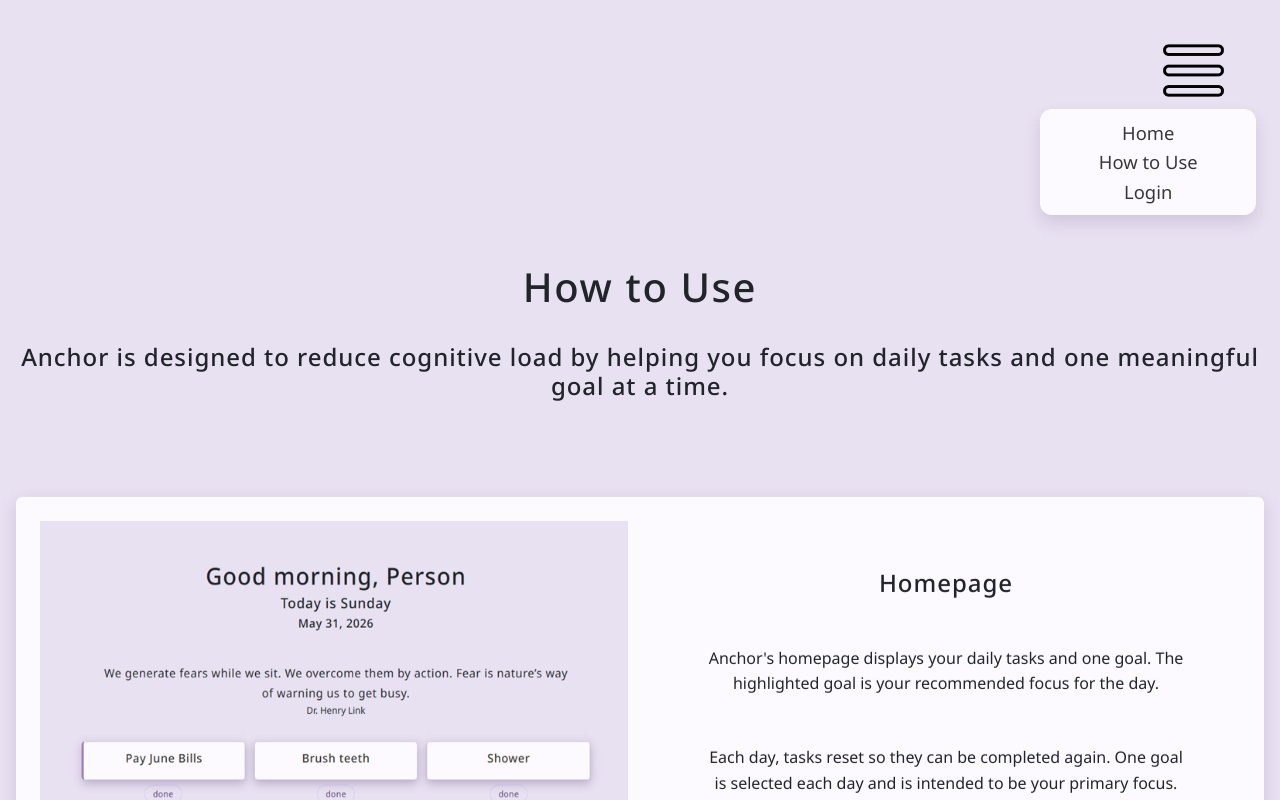
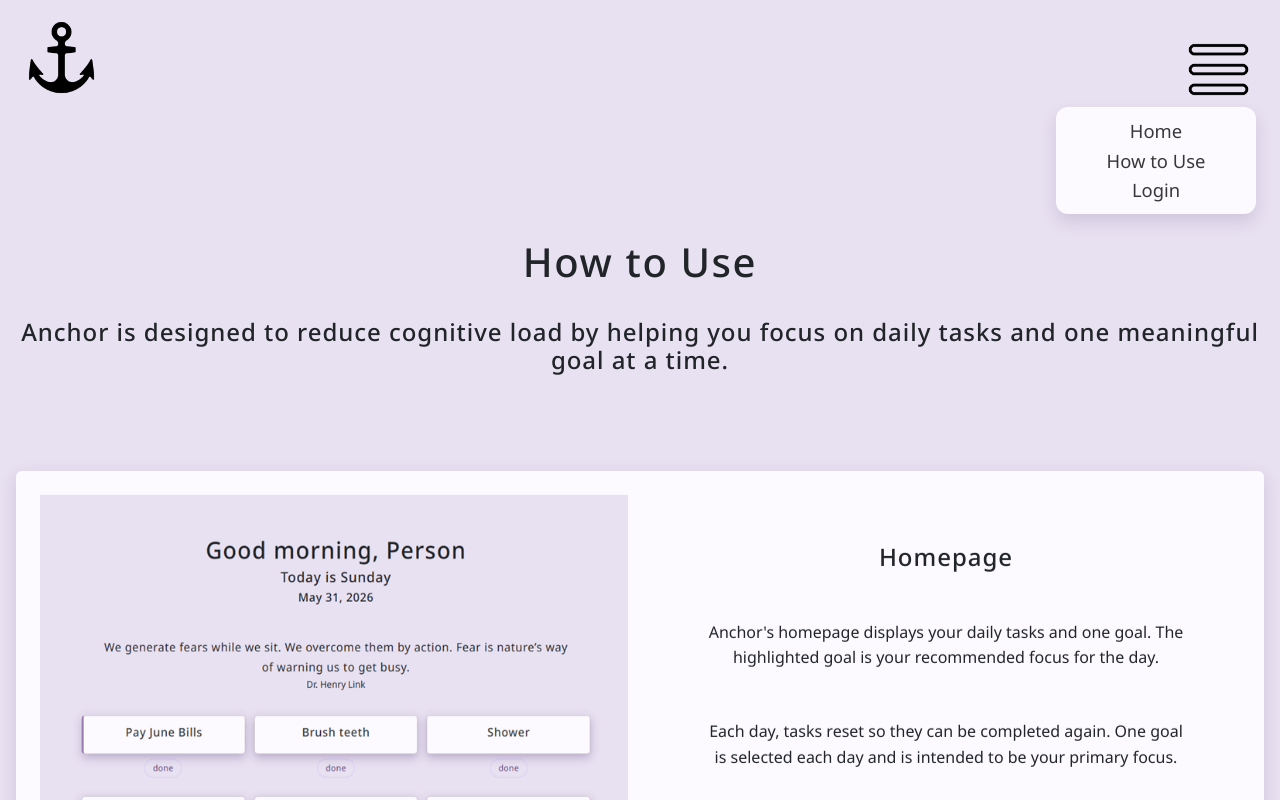
Before and after one commit to MBurtonshaw/anchor-client, a React (Create React App) app: page /how_to_use in a window 1280 px wide. Both pictures are taken after a click on the button "Toggle navigation". Shown: the top 800 px of the page. Built offline with nearby package versions, Linux system fonts and the light colour scheme.

Commit message:
(v6): refactored Collection into separate card components, added Anchor logo for home nav

```diff
--- a/src/components/Collection.js
+++ b/src/components/Collection.js
@@ -3,16 +3,15 @@
 import { useHomepage } from "../contexts/HomepageContext";
 import { useGoal } from "../contexts/GoalContext";
 import { useTask } from "../contexts/TaskContext";
-import { useWeekendTask } from "../contexts/WeekendTaskContext";
 import Loader from "../components/ui/Loader";
 import { toast } from "react-toastify";
 import { isCompletedToday } from "./utils/TaskUtils";
+import WeekendTaskCard from '../components/weekendTask/WeekendTaskCard';
 
 function Collection() {
   const { homepage, getHomepage, loading } = useHomepage();
   const { completeGoal } = useGoal();
   const { completeTask } = useTask();
-  const { completeWeekendTask } = useWeekendTask();
   const [savingId, setSavingId] = useState(null);
   const [lastToast, setLastToast] = useState(null);
 
@@ -75,14 +74,6 @@
     }
   };
 
-  const determineWeekendTaskClasses = (wTask) => {
-    if (isTaskFinished(wTask)) {
-      return "card";
-    } else {
-      return "card card--maintenance";
-    }
-  };
-
   const renderGoal = () => {
     if (!goal) return null;
 
@@ -127,48 +118,7 @@
     );
   };
 
-  const renderWeekendTask = () => {
-    if (!weekendTask) return null;
 
-    const finished = isTaskFinished(weekendTask);
-
-    return (
-      <div
-        className="single_todo col-12 col-md-6 col-xl-4"
-        key={`w${weekendTask.id}`}
-      >
-        <div className={determineWeekendTaskClasses(weekendTask)}>
-          <Link className="unmarked_link" to={`/weekend/${weekendTask.id}`}>
-            <div className={taskMapper(weekendTask)}>
-              <h5 className="card-title">{weekendTask.title}</h5>
-              <p className="card-subtitle">Weekend Task</p>
-            </div>
-          </Link>
-        </div>
-
-        {!finished && (
-          <button
-            className="done_button"
-            disabled={savingId === `weekend-${weekendTask.id}`}
-            onClick={async () => {
-              setSavingId(`weekend-${weekendTask.id}`);
-
-              try {
-                await completeWeekendTask(weekendTask.id);
-                toast.success(determineToast(encouragements));
-                await getHomepage();
-              } finally {
-                setSavingId(null);
-              }
-              navigate("/");
-            }}
-          >
-            {savingId === `weekend-${weekendTask.id}` ? "..." : "done"}
-          </button>
-        )}
-      </div>
-    );
-  };
 
   function isTaskFinished(task) {
     return isCompletedToday(task);
@@ -210,7 +160,10 @@
     });
 
     if (weekendTaskPlacement === "top") {
-      list.push(renderWeekendTask());
+      list.push(<WeekendTaskCard
+        key={`w${weekendTask.id}`}
+        weekendTask={weekendTask}
+    />);
     }
 
     if (goalPlacement === "top") {
@@ -256,7 +209,10 @@
     });
 
     if (weekendTaskPlacement === "bottom") {
-      list.push(renderWeekendTask());
+      list.push(<WeekendTaskCard
+        key={`w${weekendTask.id}`}
+        weekendTask={weekendTask}
+    />);
     }
 
     if (goalPlacement === "bottom") {
--- a/src/components/ui/Navbar.js
+++ b/src/components/ui/Navbar.js
@@ -14,10 +14,18 @@
   };
 
   return (
-    <div className="navbar_container mx-4 mt-2 text-end">
-      <nav className="navbar_container">
+    <div className="mx-4 mt-2">
+      <nav className="navbar_container text-center">
+
+        <div className="navbar_header">
+          <div className="anchor_logo_container">
+            <Link to="/" onClick={closeNavbar}>
+              <img className="anchor_logo" src="/anchor.png" alt="Anchor" />
+            </Link>
+          </div>
+
           <button
-          className="navbar-toggler navbar_dropdown text-end"
+            className="navbar-toggler navbar_dropdown"
             type="button"
             data-bs-toggle="collapse"
             data-bs-target="#navbarSupportedContent"
@@ -25,21 +33,21 @@
             aria-expanded="false"
             aria-label="Toggle navigation"
           >
-          <img
-            className="navbar_img"
-            src="/interface.png"
-            alt="menu"
-          />
+            <div className="navbar_img_container">
+              <img className="navbar_img" src="/interface.png" alt="menu" />
+            </div>
           </button>
+        </div>
 
         <div className="collapse navbar-collapse" id="navbarSupportedContent">
           <div className="navbar_bg">
-            <ul className="navbar-nav me-auto mb-2 mb-lg-0">
+            <ul className="navbar-nav mb-2 mb-lg-0">
               <li className="nav-item">
                 <Link className="nav_link" to="/" onClick={closeNavbar}>
                   Home
                 </Link>
               </li>
+
               {!user ? (
                 ""
               ) : (
@@ -83,20 +91,32 @@
               )}
 
               <li className="nav-item">
-                <Link className="nav_link" to="/how_to_use" onClick={closeNavbar}>
+                <Link
+                  className="nav_link"
+                  to="/how_to_use"
+                  onClick={closeNavbar}
+                >
                   How to Use
                 </Link>
               </li>
 
               {!user ? (
                 <li className="nav-item">
-                  <Link className="nav_link" to="/login" onClick={closeNavbar}>
+                  <Link
+                    className="nav_link"
+                    to="/login"
+                    onClick={closeNavbar}
+                  >
                     Login
                   </Link>
                 </li>
               ) : (
                 <li className="nav-item">
-                  <Link className="nav_link" to="/logout" onClick={closeNavbar}>
+                  <Link
+                    className="nav_link"
+                    to="/logout"
+                    onClick={closeNavbar}
+                  >
                     Logout
                   </Link>
                 </li>
@@ -104,6 +124,7 @@
             </ul>
           </div>
         </div>
+
       </nav>
     </div>
   );
--- /dev/null
+++ b/src/components/weekendTask/WeekendTaskCard.js
@@ -0,0 +1,72 @@
+import { Link, useNavigate } from "react-router-dom";
+import { useWeekendTask } from "../../contexts/WeekendTaskContext";
+import { useHomepage } from "../../contexts/HomepageContext";
+import { useState } from "react";
+import { isCompletedToday } from "../utils/TaskUtils";
+
+function WeekendTaskCard({ weekendTask }) {
+  const { completeWeekendTask } = useWeekendTask();
+  const navigate = useNavigate();
+  const { getHomepage } = useHomepage();
+  const [ savingId, setSavingId ] = useState(null);
+
+      if (!weekendTask) return null;
+
+    function isTaskFinished(task) {
+    return isCompletedToday(task);
+  }
+
+    const determineWeekendTaskClasses = () => {
+    if (isTaskFinished(weekendTask)) {
+      return "card";
+    } else {
+      return "card card--maintenance";
+    }
+  };
+
+    function taskMapper(task) {
+    return isTaskFinished(task)
+      ? "card-body card--finished"
+      : "card-body unfinished";
+  }
+
+    const finished = isTaskFinished(weekendTask);
+
+    return (
+      <div
+        className="single_todo col-12 col-md-6 col-xl-4"
+        key={`w${weekendTask.id}`}
+      >
+        <div className={determineWeekendTaskClasses()}>
+          <Link className="unmarked_link" to={`/weekend/${weekendTask.id}`}>
+            <div className={taskMapper(weekendTask)}>
+              <h5 className="card-title">{weekendTask.title}</h5>
+              <p className="card-subtitle">Weekend Task</p>
+            </div>
+          </Link>
+        </div>
+
+        {!finished && (
+          <button
+            className="done_button"
+            disabled={savingId === `weekend-${weekendTask.id}`}
+            onClick={async () => {
+              setSavingId(`weekend-${weekendTask.id}`);
+
+              try {
+                await completeWeekendTask(weekendTask.id);
+                await getHomepage();
+              } finally {
+                setSavingId(null);
+              }
+              navigate("/");
+            }}
+          >
+            {savingId === `weekend-${weekendTask.id}` ? "..." : "done"}
+          </button>
+        )}
+      </div>
+    );
+  };
+
+export default WeekendTaskCard;
--- a/src/css/containers.css
+++ b/src/css/containers.css
@@ -7,6 +7,18 @@
     transform: translateY(0) scale(1);
     opacity: 1;
   }
+}
+
+.anchor_logo_container {
+  max-width: 75px;
+}
+
+.anchor_logo {
+  width: 100%;
+}
+
+.navbar_img_container {
+  max-width: 75px;
 }
 
 .button_div {
--- a/src/css/navigation.css
+++ b/src/css/navigation.css
@@ -15,6 +15,14 @@
 
 .navbar_container {
   padding-bottom: 1.5rem;
+  width: 100%;
+}
+
+.navbar_header {
+  display: flex;
+  justify-content: space-between;
+  align-items: center;
+  width: 100%;
 }
 
 .navbar_dropdown {
@@ -23,12 +31,11 @@
   background: transparent;
   border: none;
   margin: 0;
-  padding-right: 1.5rem;
   padding-top: 1.5rem;
 }
 
 .navbar_img {
-  width: 15%;
+  width: 100%;
 }
 
 @media (max-width: 768px) {
@@ -40,8 +47,10 @@
 @media (min-width: 768px) {
   .navbar_bg {
     font-size: 1.15em;
-    padding-bottom: 0.5em;
-    padding-top: 0.5em;
-    width: 17.5%;
+    padding: 0.5em;
+    padding-left: 1em;
+    padding-right: 1em;
+    width: 100%;
+    max-width: 200px;
   }
 }
```
Also changed, not shown: public/anchor.png (added). Lines whose indentation alone changed are shown as unchanged.
